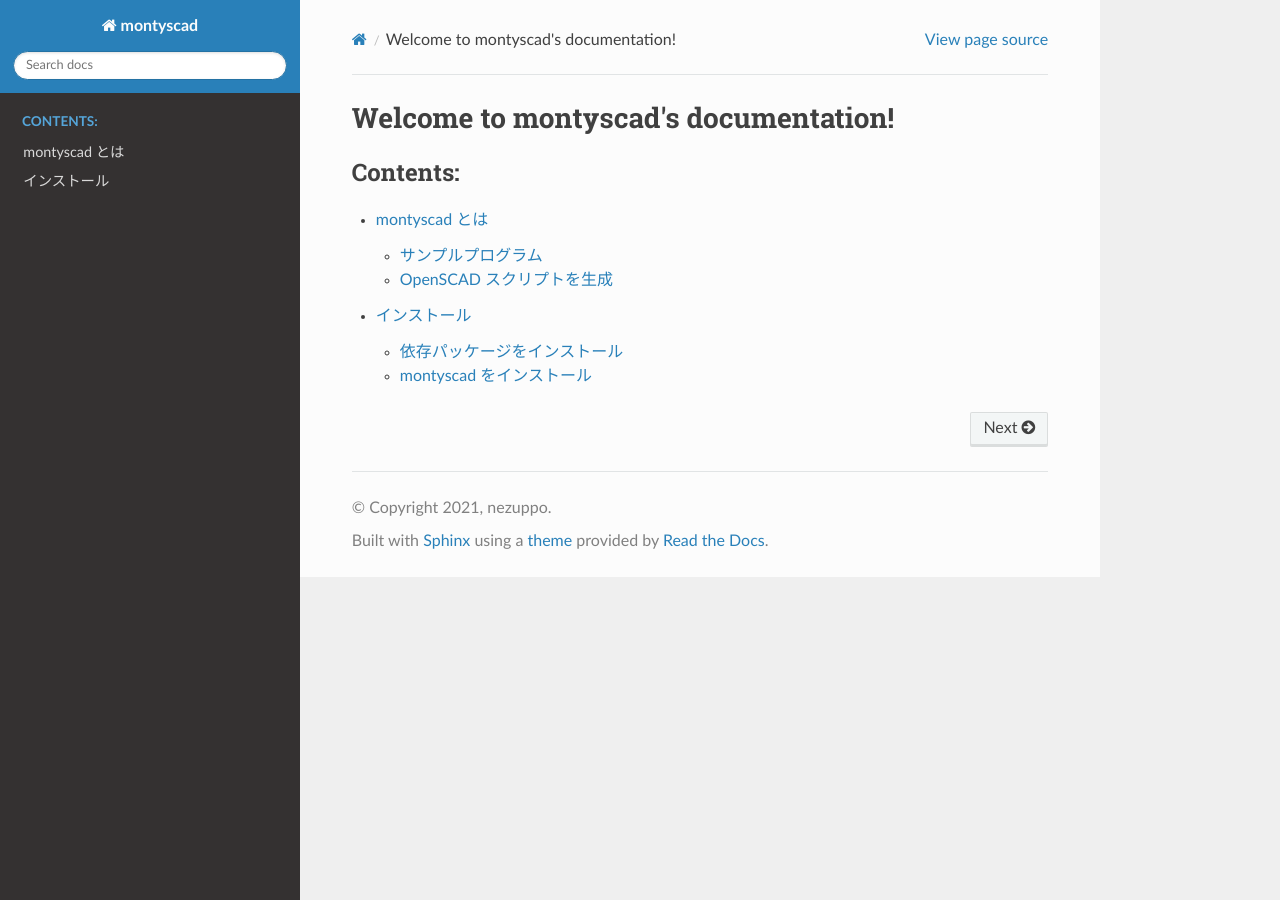
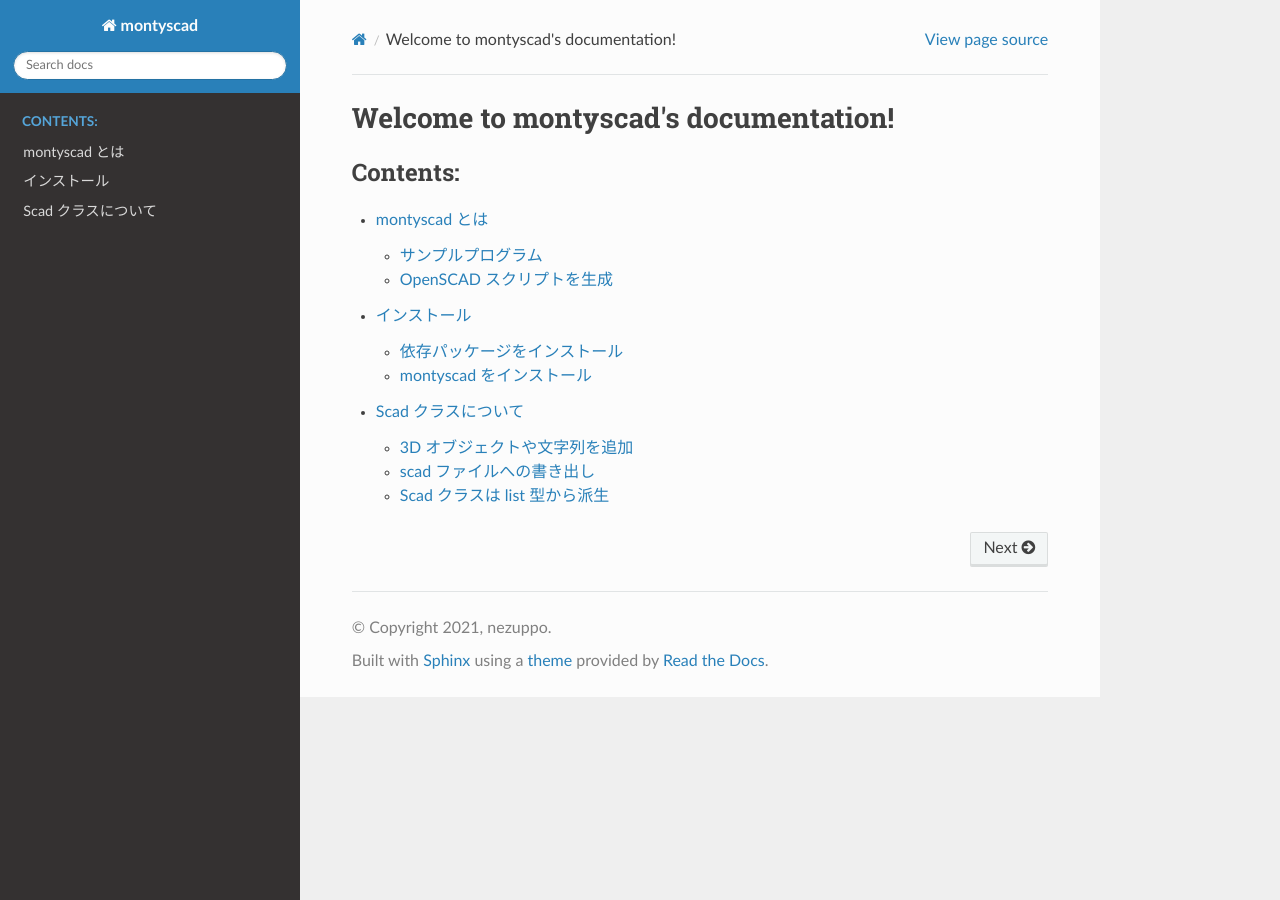
Before and after one commit to nezuppo/montyscad, a Sphinx documentation site: the page built from sphinx-doc/source/index.rst, in a window 1280 px wide. Built offline with Sphinx 7.4.7 and the Read the Docs theme 2.0.0, drawn with Linux system fonts in a browser that asks for light colours; some of the changed lines change nothing that is shown.

Commit message:
「Scad クラスについて」ページを追加

```diff
--- /dev/null
+++ b/sphinx-doc/source/contents/scad_class/main.rst
@@ -0,0 +1,57 @@
+Scad クラスについて
+--------------------
+
+Scad クラスは拡張子が ``.scad`` の OpenSCAD で扱う scad ファイル をイメージしています。
+
+3D オブジェクトや文字列を追加
+==============================
+
+拡張子が ``.scad`` の scad ファイルに 3D オブジェクトを書き込んでいくように
+Scad オブジェクトに 3D オブジェクトを追加していきます。文字列を追加することもできます。
+
+.. code-block::
+
+    scad = Scad()
+    scad += [
+        '$fn=36;',
+        ms.cube(size=30, center=True),
+        ms.cylinder(40, r=10)
+    ]
+
+scad ファイルへの書き出し
+==============================
+
+write() メソッドの引数に scad ファイル名を指定して書き出します。scad
+オブジェクトに追加された項目が書き出されます。
+
+.. code-block::
+
+    scad.write('test.scad')
+
+Scad クラスは list 型から派生
+===================================
+
+Scad クラスは list 型から派生しているため、list の様々なメソッドを使用できます。
+
+例えば、
+
+.. code-block::
+
+    scad += [
+        '$fn=36;',
+        ms.cube(size=30, center=True),
+        ms.cylinder(40, r=10)
+    ]
+
+と同様に以下のように append() メソッドを使用して 3D オブジェクトを追加することもできます。
+
+.. code-block::
+
+    scad.append('$fn=36;')
+    scad.append(ms.cube(size=30, center=True))
+    scad.append(ms.cylinder(40, r=10))
+
+利用する機会は少ないと思われますが、その他にも
+https://docs.python.org/3/library/stdtypes.html#sequence-types-list-tuple-range
+で説明されている list の演算や clear(), copy() メソッドなども使えるはずです。
+(試したことないですが、きっと使えます。。。)
--- a/sphinx-doc/source/index.rst
+++ b/sphinx-doc/source/index.rst
@@ -12,3 +12,4 @@
 
    contents/introduction/main.rst
    contents/install/main.rst
+   contents/scad_class/main.rst
```
Also changed, not shown: 5 other files.
